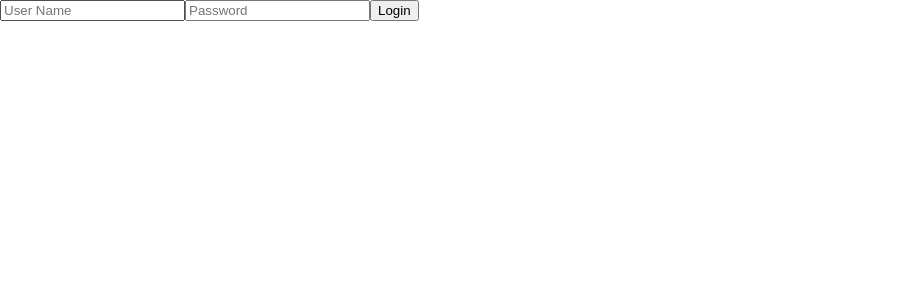
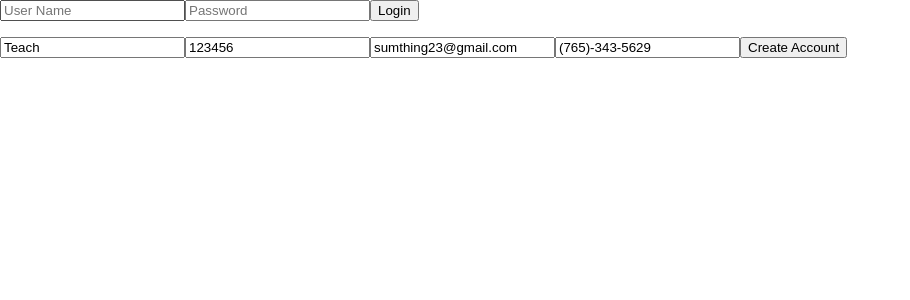
Before and after one commit to DjMikeLin/Restaurant-Picker-V2, a React (Create React App) app in the folder client/: page / in a window 1280 px wide. Shown: the top 300 px of the page, without its empty margins (0-910 px from the left). Built offline with nearby package versions, Linux system fonts and the light colour scheme.

Commit message:
working...

```diff
--- a/client/src/components/HomePage.js
+++ b/client/src/components/HomePage.js
@@ -1,5 +1,6 @@
 import React from 'react';
 import Login from './Login';
+import NewUser from './NewUser';
 
 class HomePage extends React.Component {
     state = {
@@ -10,10 +11,25 @@ class HomePage extends React.Component {
         this.setState({loggedIn: !this.state.loggedIn});
     }
 
+    logOut = (e) => {
+        e.preventDefault();
+        this.setState({loggedIn: false});
+    }
+
     render(){
         return(
             <div>
-                {!this.state.loggedIn ? <Login changeLoginStatus={this.changeLoginStatus}/> : null}
+                {
+                    !this.state.loggedIn ?
+                    <div>
+                        <Login changeLoginStatus={this.changeLoginStatus} />
+                        <NewUser />
+                    </div>
+                    :
+                    <div>
+                        <button onClick={this.logOut}>Log Out</button>
+                    </div>
+                }
             </div>
         )
     }
--- a/client/src/components/Login.js
+++ b/client/src/components/Login.js
@@ -14,11 +14,12 @@ class Login extends React.Component {
         e.preventDefault();
 
         const user = await getUser(this.state.loginInfo.userName);
+        //if user.data is empty no User with that username is found
+        //then check for password match also
         if(user.data.length === 0 || user.data[0].pass !== this.state.loginInfo.password){
             this.setState({errorMssg: "Wrong username or password!"});
             return;
         }
-
         this.props.changeLoginStatus();
     }
 
@@ -34,7 +35,7 @@ class Login extends React.Component {
             <div>
                 <form onSubmit={this.handleSubmit}>
                     <input type="text" onChange={this.handleChange} name="userName" placeholder="User Name" />
-                    <input type="text" onChange={this.handleChange} name="password" placeholder="Password" />
+                    <input type="password" onChange={this.handleChange} name="password" placeholder="Password" />
                     <button>Login</button>
                 </form>
                 <p>{this.state.errorMssg}</p>
--- /dev/null
+++ b/client/src/components/NewUser.js
@@ -0,0 +1,39 @@
+import React from 'react';
+import {createUser} from './axiosRouter';
+
+class NewUser extends React.Component {
+    state = {
+        newUser: {
+            name: "Teach",
+            pass: "123456",
+            email: "sumthing23@gmail.com",
+            mobile: "(765)-343-5629"
+        }
+    }
+
+    handleSubmit = async(e) => {
+        e.preventDefault();
+        await createUser(this.state.newUser);
+    }
+
+    handleChange = e => {
+        const copy = {...this.state.newUser};
+        copy[e.target.name] = e.target.value;
+        this.setState({newUser: copy});
+    }
+
+    render(){
+        return(
+            <div>
+                <form onSubmit={this.handleSubmit}>
+                    <input type="text" onChange={this.handleChange} name="userName" value={this.state.newUser.name} />
+                    <input type="text" onChange={this.handleChange} name="password" value={this.state.newUser.pass} />
+                    <input type="text" onChange={this.handleChange} name="email" value={this.state.newUser.email} />
+                    <input type="text" onChange={this.handleChange} name="moblie" value={this.state.newUser.mobile} />
+                    <button>Create Account</button>
+                </form>
+            </div>
+        );
+    }
+}
+export default NewUser;
--- a/client/src/components/axiosRouter.js
+++ b/client/src/components/axiosRouter.js
@@ -3,3 +3,7 @@ import axios from 'axios';
 export async function getUser(userName){
     return await axios.get('api/users/' + userName);
 }
+
+export async function createUser(user){
+    return await axios.post('api/users', user);
+}
```
